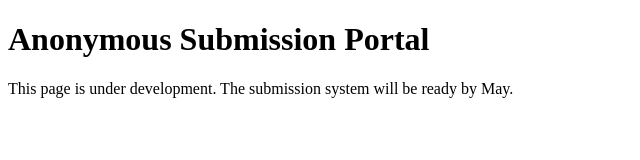
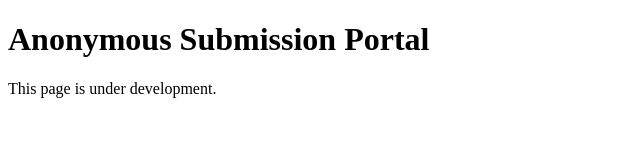
Before and after one commit to AutoC2Q/anonymous-algorithm-submission, a plain HTML site: page index.html in a window 1280 px wide. Shown: the whole page, without its empty margins (0-640 px from the left). Drawn offline with Linux system fonts and the light colour scheme.

Commit message:
Update index.html

```diff
--- a/index.html
+++ b/index.html
@@ -7,6 +7,6 @@
 </head>
 <body>
     <h1>Anonymous Submission Portal</h1>
-    <p>This page is under development. The submission system will be ready by May.</p>
+    <p>This page is under development.</p>
 </body>
 </html>
```
